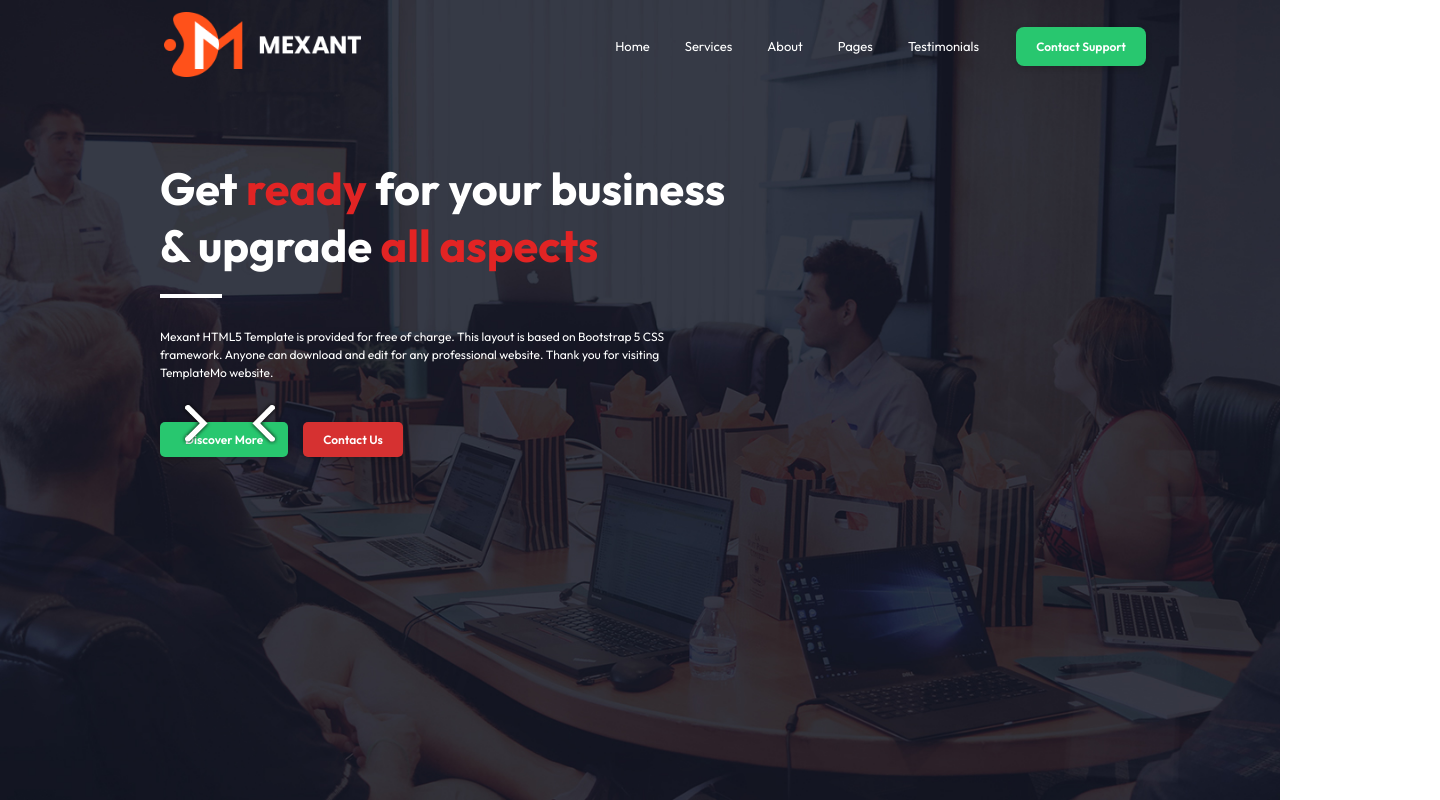
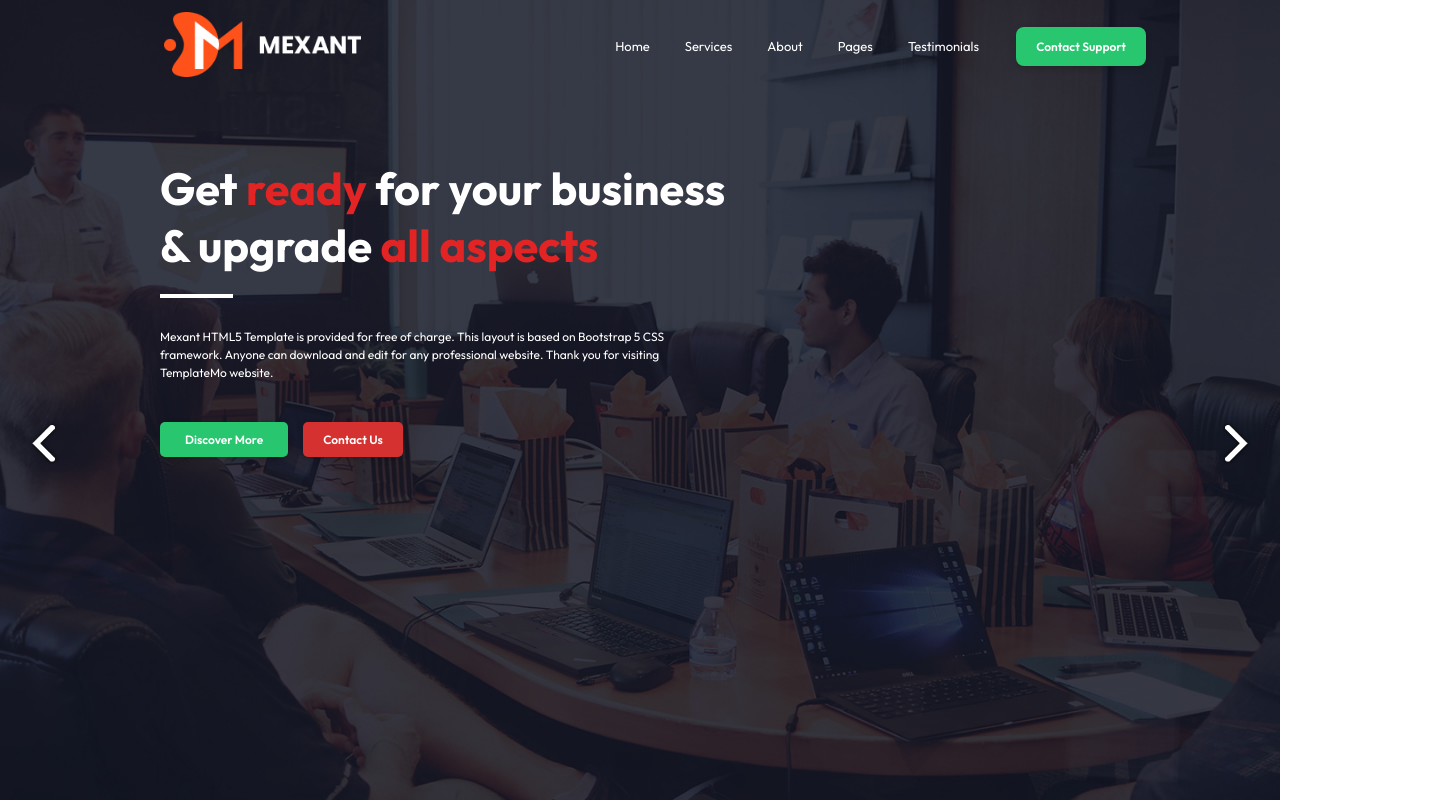
Before and after one commit to Pankajakshan-Vineeth/mexant, a React (Vite) app: page / in a window 1280 px wide. Shown: the whole page, 1440 px wide, since content can reach past the window. Built offline with nearby package versions, Linux system fonts and the light colour scheme.

Commit message:
hero section completed

```diff
--- a/src/components/Hero/Hero.css
+++ b/src/components/Hero/Hero.css
@@ -3,8 +3,8 @@
     min-height: 100vh;
     background: url('../../assets/slide-01.jpg');
     background-position: center;
-    background-size: cover; /* Fix: Fill the area while maintaining aspect ratio */
-    background-repeat: no-repeat; /* Optional: Prevent image from repeating */
+    background-size: cover;
+    background-repeat: no-repeat;
     color: #fff;
     display: flex;
 }
@@ -14,7 +14,6 @@
     flex-direction: column;
     margin-top: 50px ;
     max-width: 800px;
-    margin-left: 160px;
     margin-bottom: 100px;
     margin-top: 160px;
 }
@@ -22,12 +21,16 @@
 .hero-text h1{
     font-size: 45px;
     font-weight: 700;
+        margin-left: 160px;
+
 }
 .hero-text p{
     line-height: 1.5;
     font-size: 12px;
     width: 90%;
     margin-top: 10px;
+    margin-left: 160px;
+
 }
 
 .hero-text span {
@@ -35,16 +38,20 @@
 }
 
 .line{
-   height: 4px;              /* Thickness of the line */
-  background-color: white;   /* Line color */
-  border: none;             /* Remove default border */
+   height: 4px;
+  background-color: white;
+  border: none;
   margin: 20px 0;
   width: 10%;
+  margin-left: 160px;
+
 
 }
 
 .buttons{
 margin-top: 40px;
+margin-left: 160px;
+
 }
 
 .button-one{
@@ -78,7 +85,10 @@ background-color: #28c76f;
   position: absolute;
   top: 50%;
   width: 100%;
+  padding: 0 10px;
   display: flex;
-  padding: 0 20px;
-  z-index: 2;
+  align-items: center;
+  justify-content: space-between;
+  margin: 20px 0;
+  cursor: pointer;
 }
--- a/src/components/Hero/Hero.jsx
+++ b/src/components/Hero/Hero.jsx
@@ -1,27 +1,32 @@
 import React from "react";
 import "./Hero.css";
-import next from '../../assets/next.png'
-import prev from '../../assets/prev.png'
+import next from "../../assets/next.png";
+import prev from "../../assets/prev.png";
 
 const Hero = () => {
   return (
     <div className="hero">
       <div className="hero-text">
-        <h1>Get <span>ready</span> for your business</h1>
-        <h1>& upgrade <span>all aspects</span></h1>
-        <hr className="line"/>
+        <h1>
+          Get <span>ready</span> for your business
+        </h1>
+        <h1>
+          & upgrade <span>all aspects</span>
+        </h1>
+        <hr className="line" />
         <p className="paragraph">
           Mexant HTML5 Template is provided for free of charge. This layout is
-        based on Bootstrap 5 CSS <br/>framework. Anyone can download and edit for any
-        professional website. Thank you for visiting TemplateMo website.
+          based on Bootstrap 5 CSS <br />
+          framework. Anyone can download and edit for any professional website.
+          Thank you for visiting <br/>TemplateMo website.
         </p>
         <div className="buttons">
           <button className="button-one">Discover More</button>
           <button className="button-two">Contact Us</button>
         </div>
         <div className="arrowbuttons">
-        <img src={next} alt="" />
-        <img src={prev} alt="" />
+          <img src={prev} alt="" className="prev-icon" />
+          <img src={next} alt="" className="next-icon" />
         </div>
       </div>
     </div>
```
Lines whose indentation alone changed are shown as unchanged.
